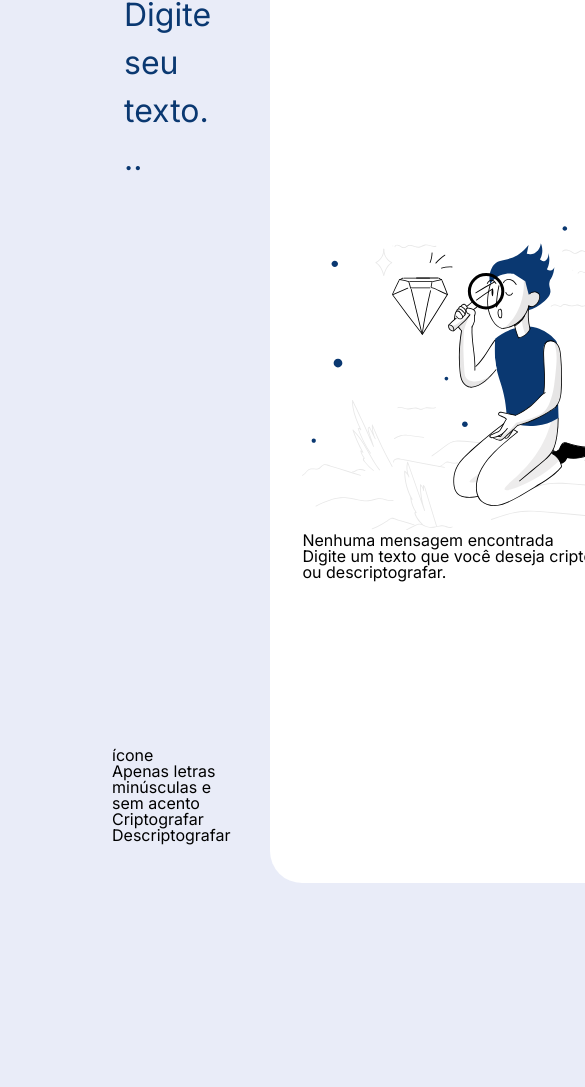
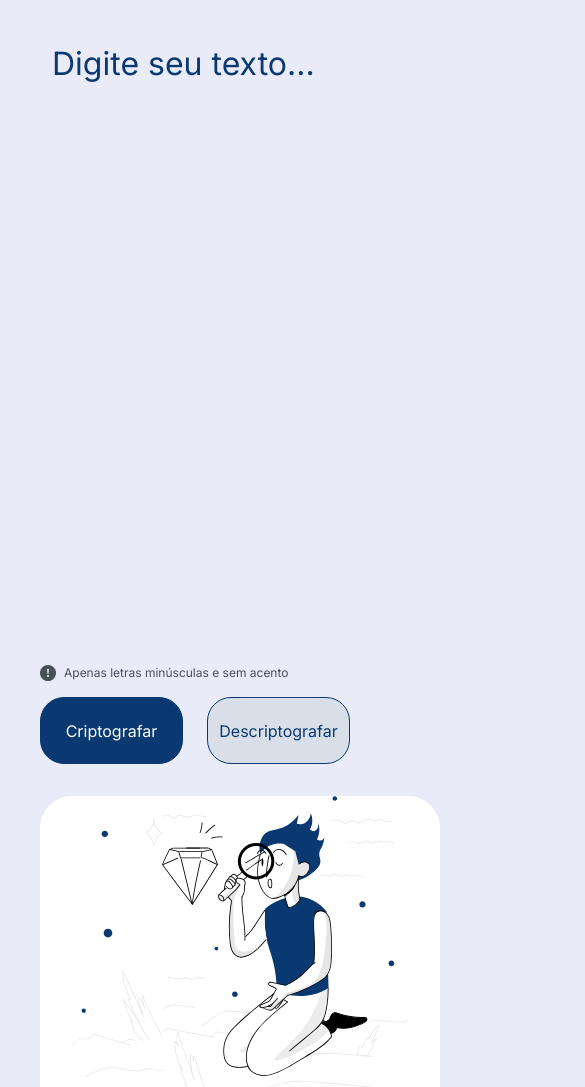
Before and after one commit to geicybeatriz/desafio-codificador-alura, a plain HTML site: page index.html in a window 390 px wide. Shown: the part 101-1188 px from the top of the page, 585 px wide, since content can reach past the window. Before the commit the page ends 984 px from the top, so only its background shows below. Drawn offline with Linux system fonts and the light colour scheme.

Commit message:
style: :lipstick: estilizando botoes

```diff
--- a/index.html
+++ b/index.html
@@ -7,6 +7,7 @@
 
     <link rel='stylesheet' href='./styles/reset.css'>
     <link rel='stylesheet' href='./styles/style.css'>
+    <link rel="stylesheet" href="./styles/media_styles.css">
 
     <title>Decodificador</title>
   </head>
@@ -26,21 +27,31 @@
         </div>
 
         <!-- aviso -->
-        <div>
-          <p>ícone</p>
+        <div class="conteudo__aviso">
+          <img class="conteudo__icone" src="./assets/icon-exclamation.svg" alt="icone de aviso"/>
           <p>Apenas letras minúsculas e sem acento</p>
         </div>
 
         <!-- botoes -->
         <div class="conteudo__entrada__botoes">
-          <div>Criptografar</div>
-          <div>Descriptografar</div>
+          <button
+            class="botao botao__encriptar"
+          >
+            Criptografar
+          </button>
+          <button
+            class="botao desativado"
+          >
+          Descriptografar
+          </button>
         </div>
       </section>
+
+
       <!-- conteúdo de saída -->
       <section class="conteudo__saida">
         <article class="conteudo__saida__principal">
-          <img src="./assets/High quality products 1 1.svg"/>
+          <img class="conteudo__saida__imagem" src="./assets/High quality products 1 1.svg"/>
           <h2>Nenhuma mensagem encontrada</h2>
           <h3>Digite um texto que você deseja criptografar ou descriptografar.</h3>
         </article>
--- /dev/null
+++ b/styles/media_styles.css
@@ -0,0 +1,50 @@
+@media (max-width: 800px) {
+  body{
+    display: flex;
+    flex-direction: column;
+    padding: 40px;
+
+    /* background-color: aqua; */
+  }
+
+  .cabecalho {
+    align-items: center;
+    justify-content: left;
+  }
+
+  .conteudo {
+    display: flex;
+    flex-direction: column;
+    gap: 2rem;
+    /* background-color: rosybrown; */
+  }
+
+  .conteudo__entrada{
+    padding: 0;
+  }
+
+  .conteudo__entrada__textarea{
+    height: 600px;
+  }
+
+}
+
+@media (max-width: 376px){
+  .cabecalho{
+    height: 96px;
+  }
+
+  .conteudo__entrada__textarea{
+    height: 300px;
+  }
+  .conteudo__entrada__botoes{
+    width: 100%;
+    display: flex;
+    flex-direction: column;
+    align-items: center;
+  }
+
+  .botao{
+    width: 100%;
+  }
+}
--- a/styles/style.css
+++ b/styles/style.css
@@ -50,10 +50,11 @@ body {
   display: flex;
   flex-direction: column;
   justify-content: space-between;
+  gap: 16px;
 }
 
 .conteudo__entrada__campo{
-  width: 95%;
+  width: 100%;
   height: 100%;
   display: flex;
   align-items: center;
@@ -80,6 +81,52 @@ body {
   color: var(--cor-primaria-texto);
 }
 
+.conteudo__aviso{
+  height: 18px;
+  display: flex;
+  align-items: center;
+  gap: 8px;
+  font-family: var(--fonte-primaria);
+  font-size: 12px;
+  color: var(--cor-secundaria-texto);
+}
+
+.conteudo__icone{
+  width: 16px;
+  height: 16px;
+}
+
+.conteudo__entrada__botoes{
+  width: 100%;
+  display: flex;
+  gap: 1.5rem;
+}
+
+.botao{
+  width: 328px;
+  height: 67px;
+  border-radius: 24px;
+  display: flex;
+  align-items: center;
+  justify-content: center;
+  font-size: 16px;
+  border: 1px solid var(--cor-secundaria-preenchimento);
+  color: var(--cor-primaria-texto);
+  font-family: var(--fonte-primaria);
+  cursor: pointer;
+}
+
+.botao__encriptar{
+  color: var(--cor-quaternaria-texto);
+  background-color: var(--cor-secundaria-preenchimento);
+}
+
+.desativado{
+  background-color: var(--cor-terciaria-preenchimento);
+}
+
+
+
 .conteudo__saida{
   width: 400px;
   padding: 0 2rem;
@@ -95,3 +142,8 @@ body {
   justify-content: center;
   gap: 1rem;
 }
+
+/* .conteudo__saida__imagem{
+  width:50px;
+  height:50px;
+} */
```
Also changed, not shown: assets/icon-exclamation.svg (added).
